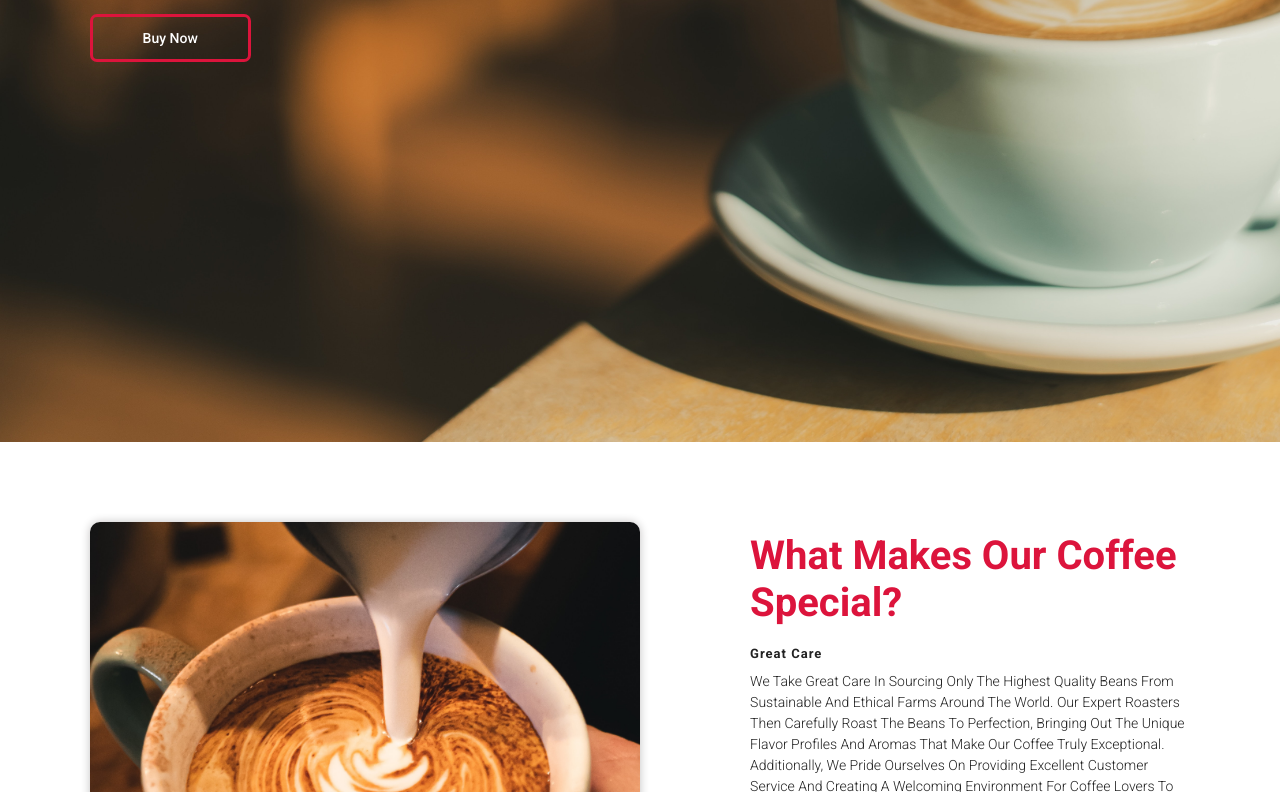
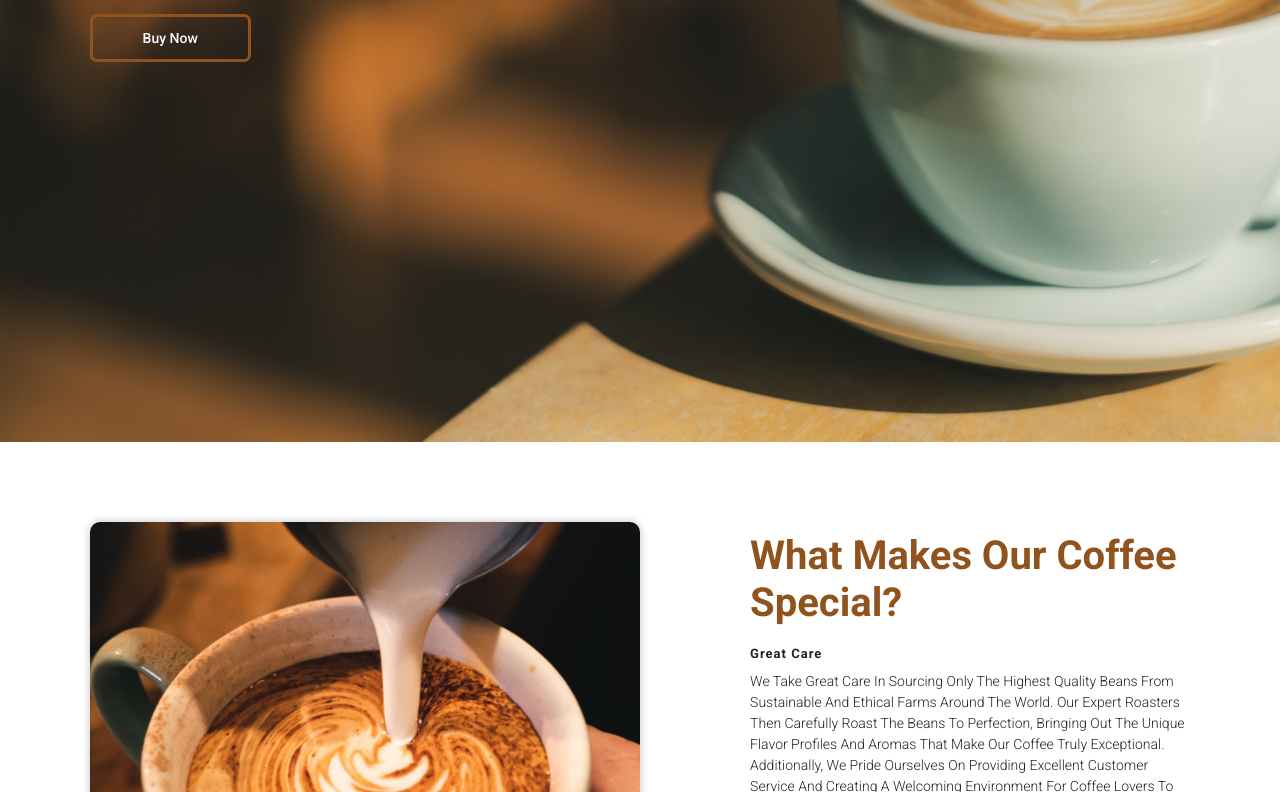
Before and after one commit to krystyna-lyn/coffee-web, a plain HTML site: page index.html in a window 1280 px wide. Shown: the part 358-1150 px from the top of the page. Drawn offline with Linux system fonts and the light colour scheme; a script that the page names is missing.

Commit message:
Update style.css

```diff
--- a/style.css
+++ b/style.css
@@ -5,10 +5,10 @@
 
 
 :root {
-    --font-heading: crimson;
+    --font-heading: rgb(145, 83, 29);
     --para-font: #777777;
     --black: #222222;
-    --bg: rgba(237, 28, 70);
+    --bg:  rgb(145, 83, 29);
     --white: #fff;
 }
 
@@ -78,7 +78,7 @@ nav .links a:after {
     content: '';
     width: 0%;
     height: 2px;
-    background: var(--bg);
+    background: var(--white);
     position: absolute;
     left: 0;
     bottom: -12px;
@@ -134,6 +134,9 @@ nav #close {
     transform: translate(0px, -3px);
 }
 
+#about .btn:hover {
+    background: transparent;
+}
 
 .nav-change {
     background: rgba(0, 0, 0, 0.9);
```
